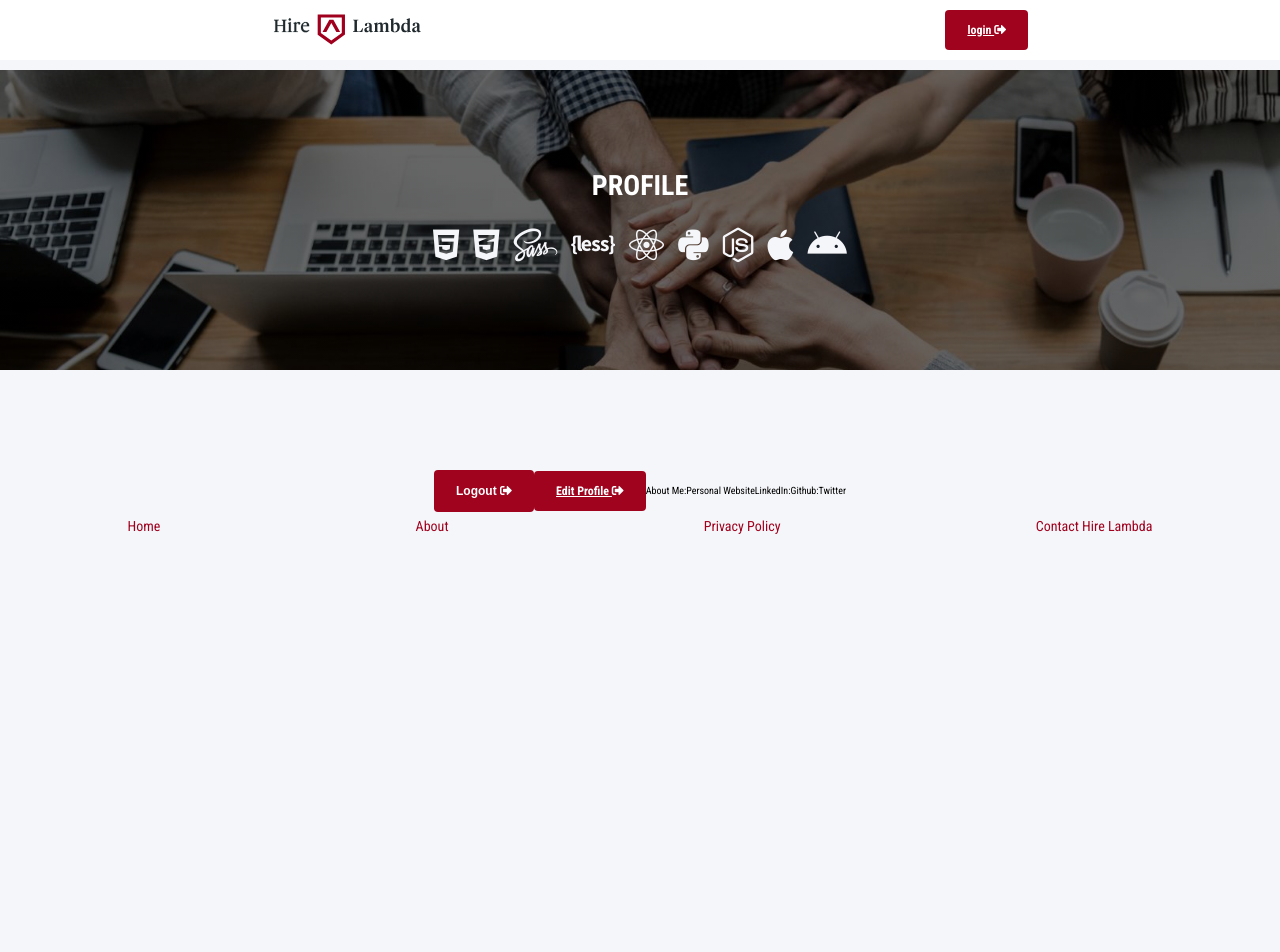
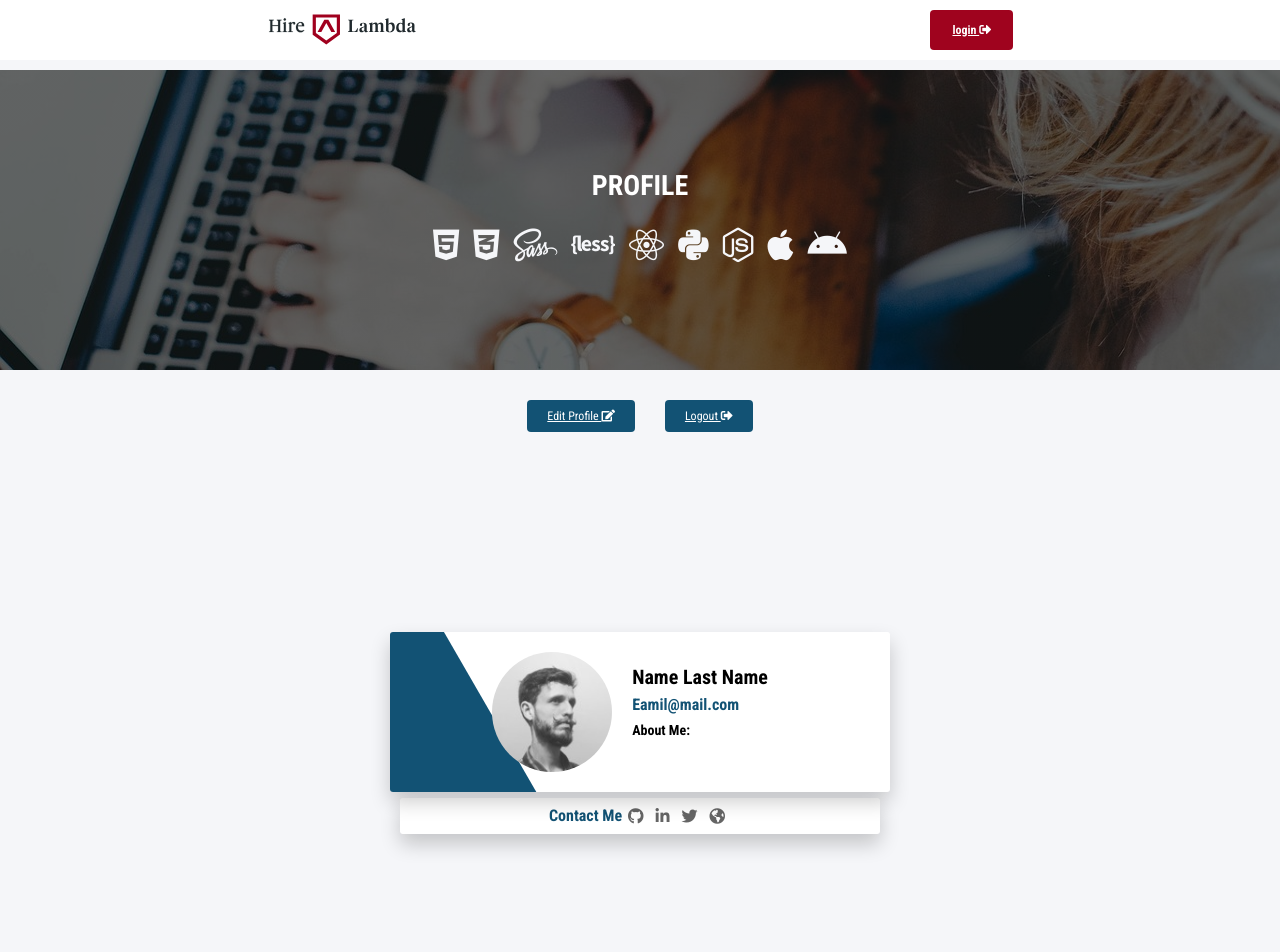
Before and after one commit to hire-lambda-grads/front-end, a React (Create React App) app: page /profile in a window 1280 px wide. Shown: the top 952 px of the page. Before the commit the page ends 800 px from the top, so only its background shows below. Built offline with nearby package versions, Linux system fonts and the light colour scheme; no server answers.

Commit message:
SignUp, Login and Profile page

```diff
--- a/src/App.js
+++ b/src/App.js
@@ -2,6 +2,7 @@ import React, { Component } from 'react';
 import { Route, NavLink, withRouter, Link, Switch } from 'react-router-dom';
 import './App.scss';
 import logo from './assets/hire-lambda-logo.svg';
+import logoWhite from './assets/hire-lambda-logo-white.svg';
 
 import About from './components/about/About';
 import Dashboard from './components/dashboard/Dashboard';
@@ -93,6 +94,11 @@ class App extends Component {
 						<NavLink to="/privacy-policy">Privacy Policy</NavLink>
 						<NavLink to="/contact">Contact Hire Lambda</NavLink>
 					</nav>
+					<div className="hl-logo">
+						<NavLink exact to="/">
+							<img src={logoWhite} alt="Logo" />
+						</NavLink>
+					</div>
 				</footer>
 			</div>
 		);
--- a/src/App.scss
+++ b/src/App.scss
@@ -12,4 +12,5 @@
 @import './styles/home-page';
 @import './styles/login-page';
 @import './styles/singup-page';
-@import './styles/dashboard-page'
+@import './styles/dashboard-page';
+@import './styles/profile-page';
--- a/src/components/dashboard/LoggedInStudentDashboard.js
+++ b/src/components/dashboard/LoggedInStudentDashboard.js
@@ -43,20 +43,13 @@ class LoggedInStudentDashboard extends Component {
 						<i className="fab fa-android" />
 					</div>
 				</div>
+				<div className="options-bar">
+					<Link to="/profile" className="btn-options">
+						Cancel <i className="fas fa-ban" />
+					</Link>
+				</div>
 				<div className="form-box">
 					<form onSubmit={this.handleSubmit}>
-						<div>
-							<label htmlFor="about">About Me:</label>
-							<textarea
-								name="about"
-								id="about"
-								value={this.state.about}
-								onChange={this.handleInputChange}
-								type="text"
-								placeholder="About Me"
-							/>
-						</div>
-
 						<LinkInput
 							id="website"
 							value={this.state.website}
@@ -85,16 +78,23 @@ class LoggedInStudentDashboard extends Component {
 							placeholder="link to your Twitter profile"
 							handleInputChange={this.handleInputChange}
 						/>
-
+						<div>
+							<label htmlFor="about">About Me:</label>
+							<textarea
+								name="about"
+								id="about"
+								value={this.state.about}
+								onChange={this.handleInputChange}
+								type="text"
+								placeholder="About Me"
+							/>
+						</div>
 						<div>
 							<button className="btn-red" type="submit">
 								Update Profile <i className="fas fa-sign-in-alt" />
 							</button>
 						</div>
 					</form>
-					<Link to="/profile" className="btn-red">
-						Cancel <i className="fas fa-sign-out-alt" />
-					</Link>
 				</div>
 			</div>
 		);
--- a/src/components/dashboard/Profile.js
+++ b/src/components/dashboard/Profile.js
@@ -1,6 +1,7 @@
 import React, { Component } from 'react';
 import axios from 'axios';
 import { withRouter, Link } from 'react-router-dom';
+import photo from '../../assets/128.jpg';
 
 class Profile extends Component {
 	state = {
@@ -26,8 +27,8 @@ class Profile extends Component {
 
 	render() {
 		return (
-			<div className="login-page">
-				<div className="banner-login">
+			<div className="profile-page">
+				<div className="banner-profile">
 					<h1>Profile</h1>
 
 					<div className="code-logos">
@@ -42,27 +43,44 @@ class Profile extends Component {
 						<i className="fab fa-android" />
 					</div>
 				</div>
-				<div className="form-box">
-					<button className="btn-red" onClick={this.logout}>
+				<div className="options-bar">
+					<Link to="/dashboard" className="btn-options">
+						Edit Profile <i className="fas fa-edit" />
+					</Link>
+					<Link className="btn-options" onClick={this.logout}>
 						Logout <i className="fas fa-sign-out-alt" />
-					</button>
-					<Link to="/dashboard" className="btn-red">
-						Edit Profile <i className="fas fa-sign-out-alt" />
 					</Link>
-					<h2>About Me:</h2>
-					<p>{this.state.about}</p>
+				</div>
+				<div className="wrap-card">
+					<div className="content-card">
+						<div className="card">
+							<div className="firstinfo">
+								<img src={photo} alt="test" />
+								<div className="profileinfo">
+									<h1>Name Last Name</h1>
+									<h3>Eamil@mail.com</h3>
 
-					<h2>Personal Website</h2>
-					<p>{this.state.website}</p>
-
-					<h2>LinkedIn:</h2>
-					<p>{this.state.linkedin}</p>
-
-					<h2>Github:</h2>
-					<p>{this.state.github}</p>
-
-					<h2>Twitter</h2>
-					<p>{this.state.twitter}</p>
+									<h2>About Me:</h2>
+									<p className="bio">{this.state.about}</p>
+								</div>
+							</div>
+						</div>
+						<div className="badgescard">
+							<h3>Contact Me </h3>
+							<a href={`${this.state.github}`} target="_blank">
+								<i className="fab fa-github" />
+							</a>
+							<a href={`${this.state.linkedin}`} target="_blank">
+								<i className="fab fa-linkedin-in" />
+							</a>
+							<a href={`${this.state.twitter}`} target="_blank">
+								<i className="fab fa-twitter" />
+							</a>
+							<a href={`${this.state.website}`} target="_blank">
+								<i className="fas fa-globe-americas" />
+							</a>
+						</div>
+					</div>
 				</div>
 			</div>
 		);
--- a/src/styles/_footer.scss
+++ b/src/styles/_footer.scss
@@ -1,4 +1,9 @@
 footer {
+    background-color: $lambda-blue;
+    color: $light-color;
+    @include box-align(space-around, center);
+    min-height: 200px;
+
     nav {
         @include box-align(space-around, center);
 
@@ -6,13 +11,23 @@ footer {
             text-decoration: none;
             font-size: 1.4rem;
             padding: 7px 10px;
-            color: $link-color;
+            color: $light-color;
 
             &.active {
                 border-bottom: 2px solid $lambda-red;
             }
 
+            &:hover {
+                color: $lambda-red;
+            }
+
         }
     }
 
+    .hl-logo {
+        width: 100%;
+        height: auto;
+        max-width: 150px;
+    }
+
 }
--- a/src/styles/_global.scss
+++ b/src/styles/_global.scss
@@ -3,6 +3,12 @@
 /* Variables example
 $primary-color: #333;
 */
+
+*,
+*:before,
+*:after {
+    box-sizing: border-box;
+}
 
 html {
     font-size: 62.5%;
@@ -42,6 +48,21 @@ h1 {
     }
 }
 
+.btn-blue {
+    background-color: $lambda-blue;
+    font-weight: 700;
+    color: $light-color;
+    border-radius: 4px;
+    font-size: 1.2rem;
+    padding: 14px 22px;
+    border: none;
+    cursor: pointer;
+
+    &:hover {
+        background-color: $contrast-blue;
+    }
+}
+
 main {
     padding-top: 70px;
 }
--- a/src/styles/_login-page.scss
+++ b/src/styles/_login-page.scss
@@ -30,6 +30,7 @@
     .form-box {
         @include box-align();
         margin-top: 100px;
+        margin-bottom: 50px;
 
         form {
             @include box-align();
@@ -45,9 +46,17 @@
 
             .btn-red {
                 margin-top: 20px;
+                margin-bottom: 20px;
                 width: 200px;
+                display: block;
+            }
+
+            .signup-btn {
+                text-align: center;
+                display: block;
             }
 
         }
+
     }
 }
--- a/src/styles/_mixins.scss
+++ b/src/styles/_mixins.scss
@@ -20,3 +20,13 @@ $primary-color: #333;
     justify-content: $justify;
     align-items: $items;
 }
+
+@mixin animated($timein: null, $delay: null) {
+    transition: all $timein ease-in-out;
+    transition-delay: $delay;
+}
+
+@mixin dimensions($width: null, $height: null) {
+    width: $width;
+    min-height: $height;
+}
--- /dev/null
+++ b/src/styles/_profile-page.scss
@@ -0,0 +1,202 @@
+.profile-page {
+    .banner-profile {
+        background-image: linear-gradient(to bottom, rgba(0, 0, 0, 0.6) 0%, rgba(0, 0, 0, 0.6) 100%), url("./assets/register-image.jpg");
+        background-image: -webkit-gradient(to bottom, rgba(0, 0, 0, 0.6) 0%, rgba(0, 0, 0, 0.6) 100%), url("./assets/register-image.jpg");
+        background-image: -moz-linear-gradient(to bottom, rgba(0, 0, 0, 0.6) 0%, rgba(0, 0, 0, 0.6) 100%), url("./assets/register-image.jpg");
+        background-size: cover;
+        background-repeat: no-repeat;
+        background-position: bottom center;
+        background-attachment: fixed;
+
+        @include box-align();
+        flex-direction: column;
+        min-height: 300px;
+        color: $light-color;
+        text-transform: uppercase;
+
+
+        .code-logos {
+            @include box-align();
+            font-size: 3.5rem;
+            color: $bag-color;
+            margin-top: 20px;
+
+            i {
+                margin: 7px;
+            }
+        }
+    }
+
+
+    .options-bar {
+        @include box-align();
+        padding: 15px;
+
+        .btn-options {
+            margin: 15px;
+            background-color: $lambda-blue;
+            font-weight: 400;
+            color: $light-color;
+            border-radius: 4px;
+            font-size: 1.2rem;
+            padding: 10px 20px;
+            border: none;
+            cursor: pointer;
+
+            a {
+                text-decoration: none;
+            }
+        }
+
+    }
+
+    .wrap-card {
+        @include box-align();
+        min-height: 500px;
+
+        .content-card {
+            position: relative;
+            animation: animatop 0.9s cubic-bezier(0.425, 1.140, 0.470, 1.125) forwards;
+        }
+
+        .card {
+            @include dimensions(500px, 100px);
+            padding: 20px;
+            border-radius: 3px;
+            background-color: $light-color;
+            box-shadow: 0px 10px 20px rgba(0, 0, 0, 0.2);
+            position: relative;
+            overflow: hidden;
+
+            &:after {
+                content: '';
+                display: block;
+                width: 190px;
+                height: 300px;
+                background: $lambda-blue;
+                position: absolute;
+                animation: rotatemagic 0.75s cubic-bezier(0.425, 1.040, 0.470, 1.105) 1s both;
+            }
+
+
+
+        }
+
+        .badgescard {
+            padding: 10px 20px;
+            border-radius: 3px;
+            background-color: $light-color;
+            width: 480px;
+            box-shadow: 0px 10px 20px rgba(0, 0, 0, 0.2);
+            position: absolute;
+            z-index: -1;
+            left: 10px;
+            bottom: 10px;
+            @include box-align();
+            animation: animainfos 0.5s cubic-bezier(0.425, 1.040, 0.470, 1.105) 0.75s forwards;
+
+            h3 {
+                font-size: 1.6rem;
+                color: $lambda-blue;
+                font-weight: 700;
+            }
+
+            a {
+                color: $dark-color;
+
+                &:hover {
+                    color: $lambda-red;
+                }
+            }
+
+            i {
+                font-size: 1.6rem;
+                margin: 0px 6px;
+                opacity: 0.6;
+            }
+        }
+
+
+        .firstinfo {
+            @include box-align();
+            flex-direction: row;
+            z-index: 2;
+            position: relative;
+
+            img {
+                border-radius: 50%;
+                width: 120px;
+                height: 120px;
+            }
+
+            .profileinfo {
+                padding: 0px 20px;
+
+                h1 {
+                    font-size: 2rem;
+                    margin-bottom: 10px;
+                }
+
+                h3 {
+                    font-size: 1.6rem;
+                    color: $lambda-blue;
+                    font-weight: 700;
+                    margin-bottom: 10px;
+                }
+
+                h2 {
+                    margin-top: 10px;
+                    font-size: 1.4rem;
+                    color: $dark-color;
+                    font-weight: 700;
+                }
+
+                .bio {
+                    max-width: 250px;
+                    padding: 10px 0px;
+                    color: #5A5A5A;
+                    line-height: 1.2;
+                    font-size: 1.6rem;
+                }
+            }
+        }
+    }
+
+    @keyframes animatop {
+        0% {
+            opacity: 0;
+            bottom: -500px;
+        }
+
+        100% {
+            opacity: 1;
+            bottom: 0px;
+        }
+    }
+
+    @keyframes animainfos {
+        0% {
+            bottom: 10px;
+        }
+
+        100% {
+            bottom: -42px;
+        }
+    }
+
+    @keyframes rotatemagic {
+        0% {
+            opacity: 0;
+            transform: rotate(-0deg);
+            top: -24px;
+            left: -253px;
+        }
+
+        100% {
+
+            transform: rotate(-30deg);
+            top: -24px;
+            left: -78px;
+        }
+    }
+}
```
Also changed, not shown: src/components/login/Login.js (+6 -1 lines), src/styles/_dashboard-page.scss (+45 -4 lines), src/assets/128.jpg (added), src/assets/hire-lambda-logo-white.svg (added).
